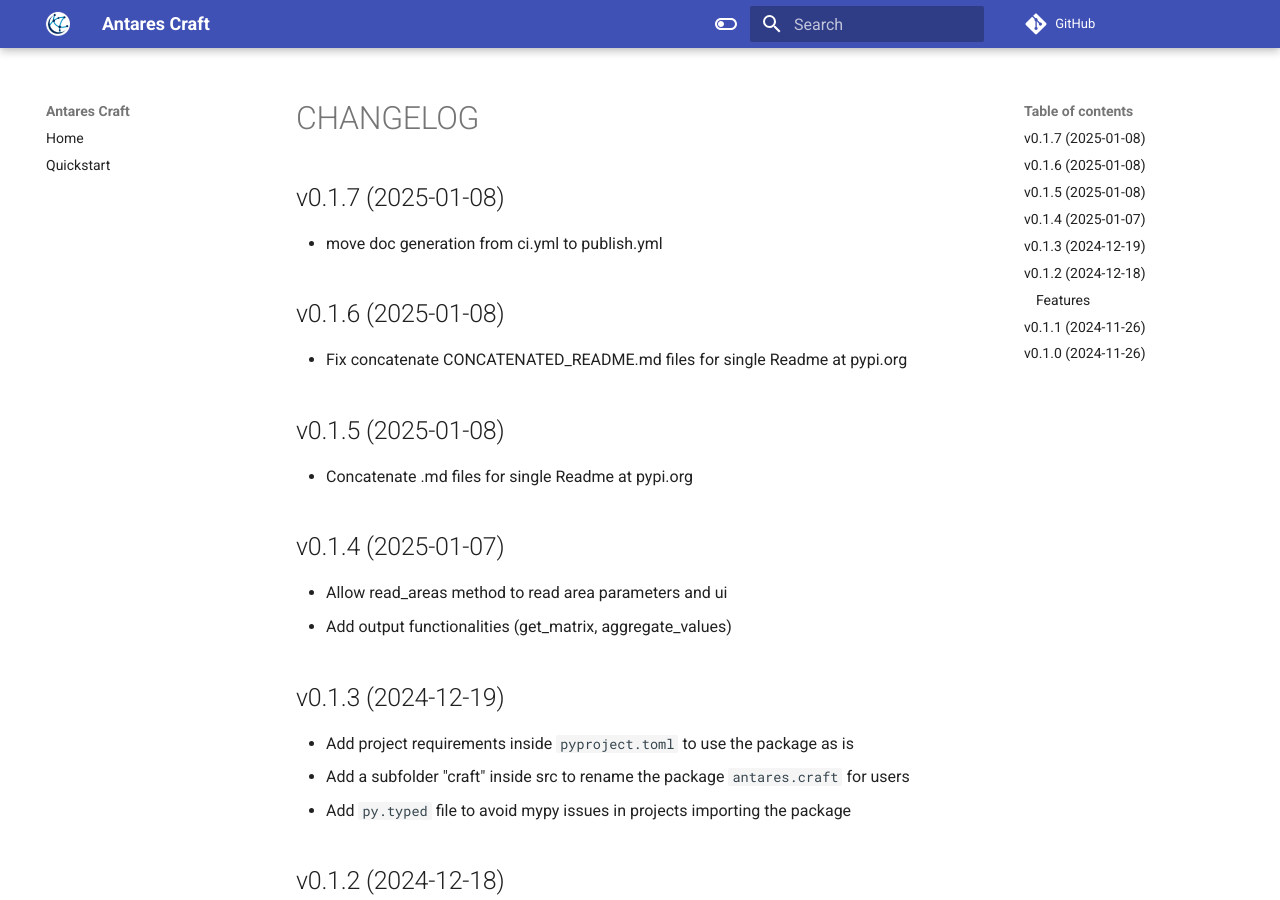
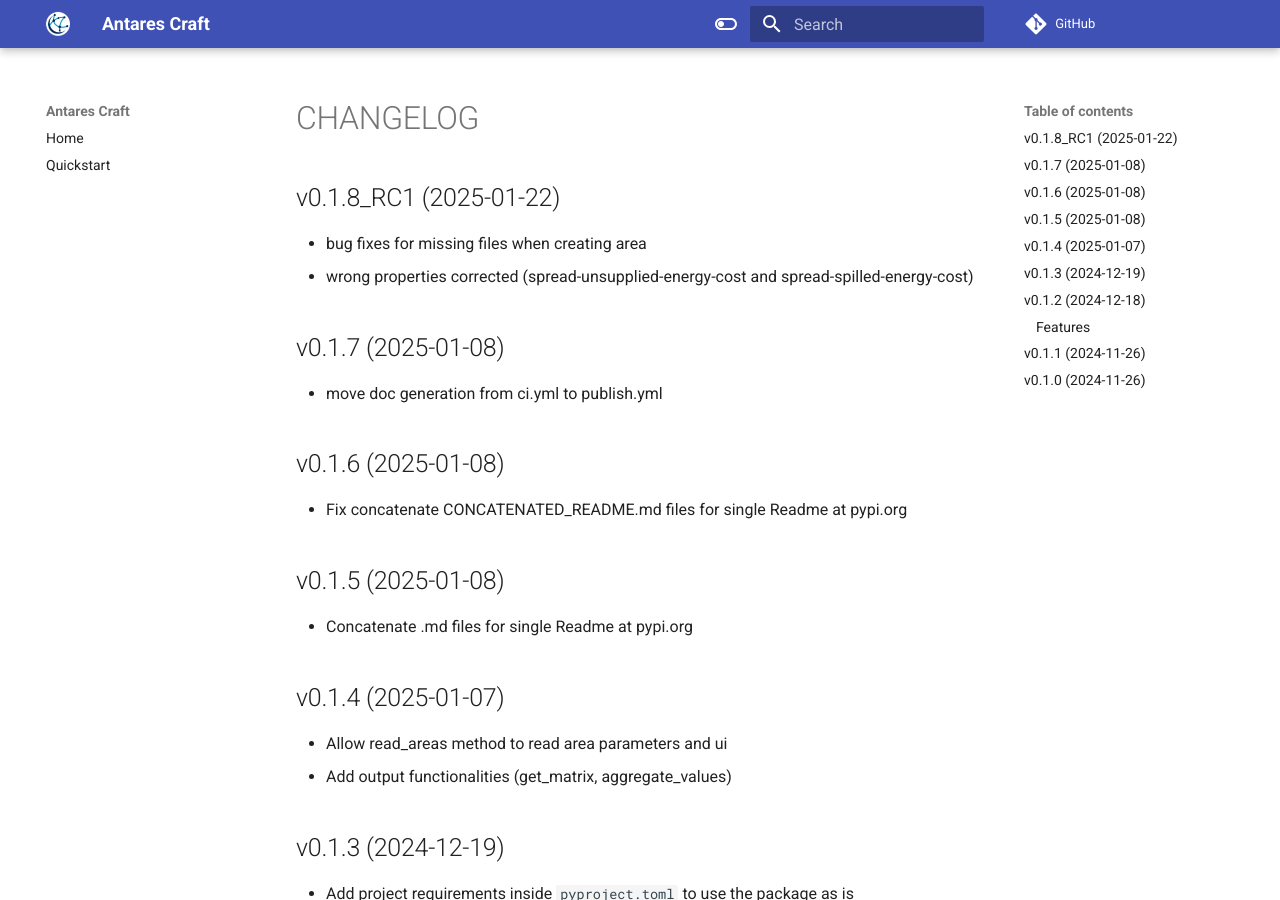
Before and after one commit to AntaresSimulatorTeam/antares_craft, an MkDocs documentation site: the page built from docs/CHANGELOG.md, in a window 1280 px wide and 900 px high. Built offline with MkDocs 1.6.1 and Material for MkDocs 9.7.7, drawn with Linux system fonts in a browser that asks for light colours; comment, search, counter and statistics services are not loaded.

Commit message:
chore(release): v0.1.8_RC1 (#59)

```diff
--- a/docs/CHANGELOG.md
+++ b/docs/CHANGELOG.md
@@ -1,3 +1,9 @@
+v0.1.8_RC1 (2025-01-22)
+-------------------
+
+- bug fixes for missing files when creating area
+- wrong properties corrected (spread-unsupplied-energy-cost and spread-spilled-energy-cost)
+
 v0.1.7 (2025-01-08)
 -------------------
 
--- a/pyproject.toml
+++ b/pyproject.toml
@@ -4,7 +4,7 @@ build-backend = "setuptools.build_meta"
 
 [project]
 name = "antares_craft"
-version = "0.1.7"
+version = "0.1.8_RC1"
 description = """Antares Craft python library under construction. It will allow to create, update and read antares studies."""
 readme = "CONCATENATED_README.md"
 license = {file = "LICENSE"}
```
